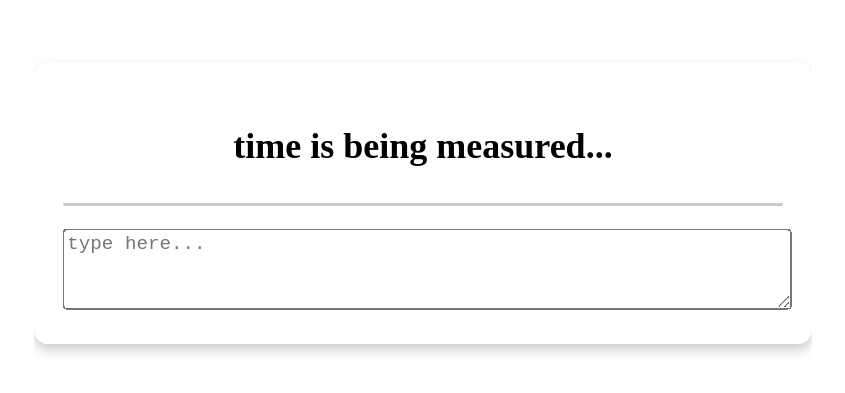
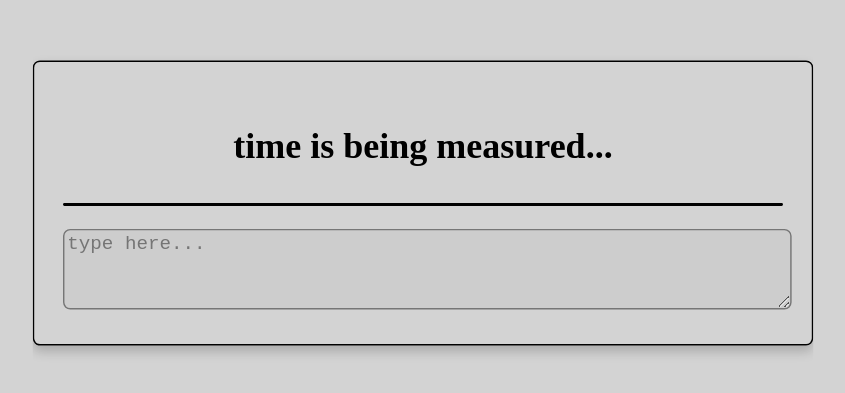
Before and after one commit to DenizAltunkapan/typeracer, a plain HTML site: page game/game.html in a window 1280 px wide. Shown: the part 197-590 px from the top of the page, without its empty margins (217-1062 px from the left). Drawn offline with Linux system fonts and the light colour scheme; no server answers.

Commit message:
optimize background-color and border of container

```diff
--- a/game/style.css
+++ b/game/style.css
@@ -5,12 +5,14 @@ body, html{
     align-items: center;
     transform: scale(1.2);
     overflow: hidden;
+    background-color: rgb(211, 211, 211);
 }
 
 .container {
     text-align: center;
     padding: 20px;
-    border-radius: 10px;
+    border: 1px solid black;
+    border-radius: 5px;
     box-shadow: 0px 4px 8px rgba(0, 0, 0, 0.2);
     width: 500px;
     margin: 0 auto;
@@ -21,12 +23,15 @@ h3{
 }
 
 .text{
-    border: 1px solid #ccc; /* Optional: Rahmen für den Textbereich */
+    border: 1px solid #ccc;
     border-radius: 5px;
     font-weight: 540;
+    border-color: black;
 }
 
 textarea{
     width: 500px;
     height: 50px;
+    border-radius: 5px;
+    background-color: rgb(205, 205, 205);
 }
--- a/homepage/style.css
+++ b/homepage/style.css
@@ -5,12 +5,15 @@ body, html {
     align-items: center;
     transform: scale(1.2);
     overflow: hidden;
+    background-color: rgb(211, 211, 211);
 }
 
 .container {
     text-align: center;
+    width: 500px;
     padding: 20px;
-    border-radius: 10px;
+    border: 1px solid black;
+    border-radius: 5px;
     box-shadow: 0px 4px 8px rgba(0, 0, 0, 0.2);
 }
 
```
